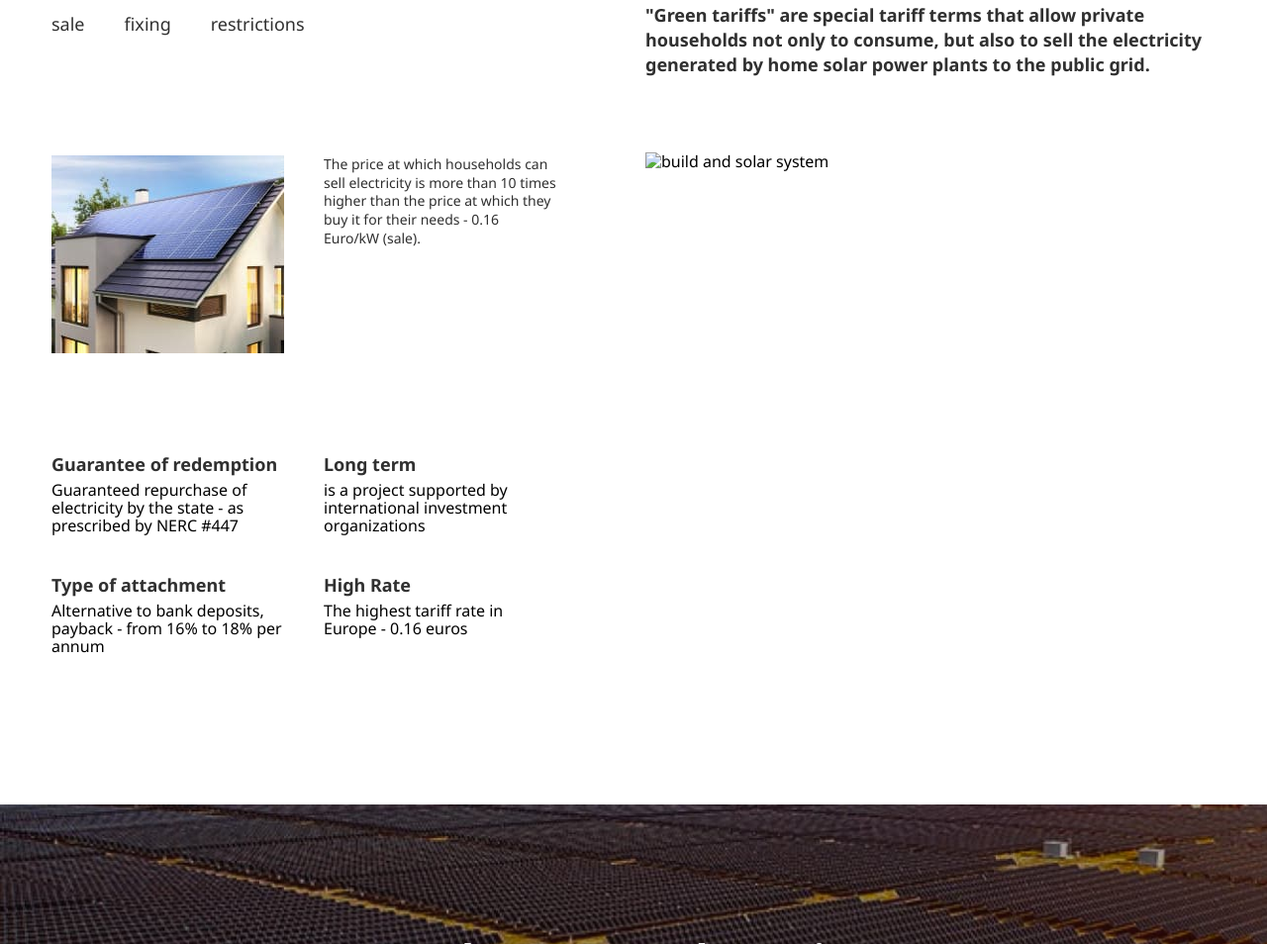
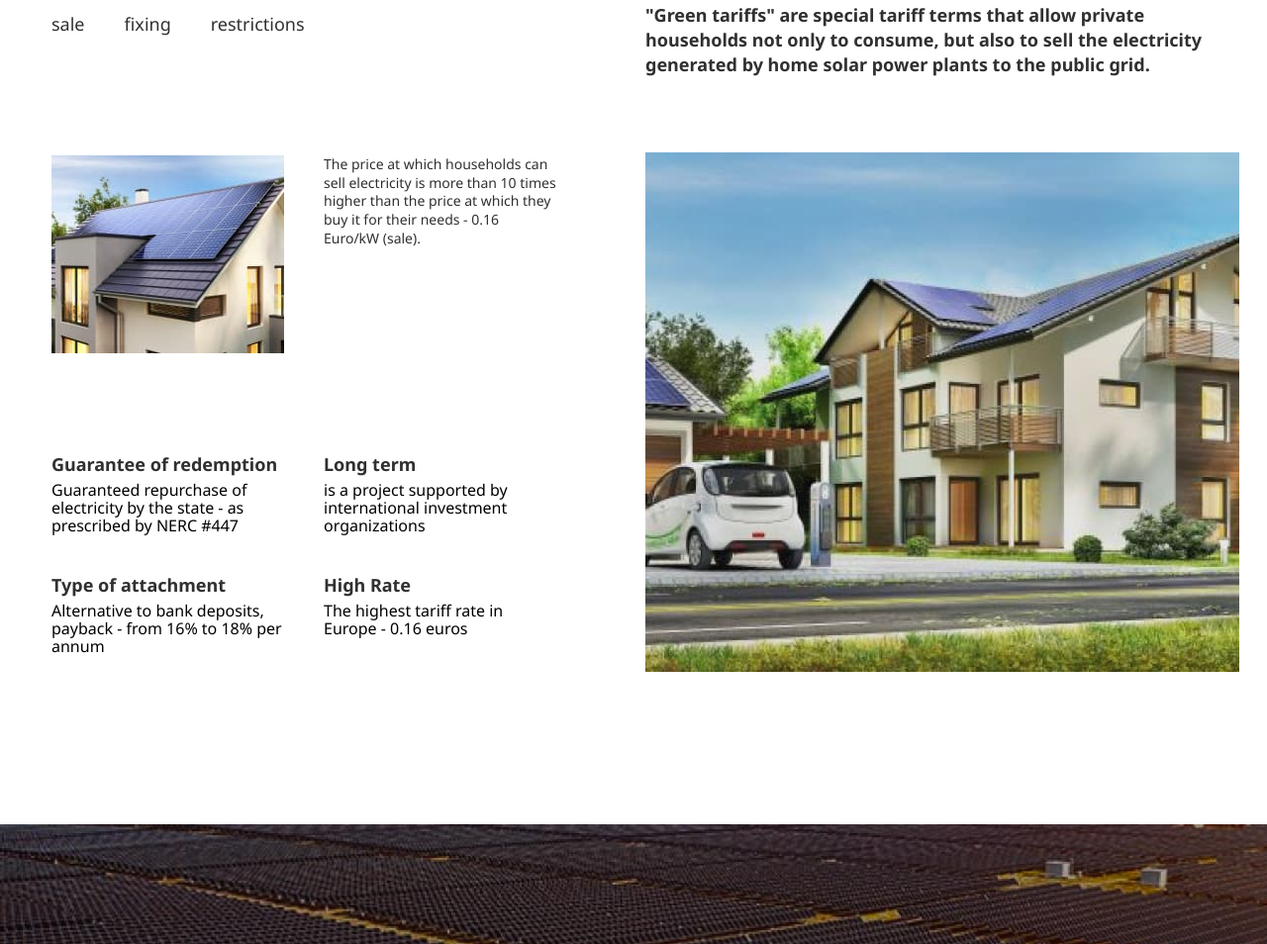
Before and after one commit to IvashenkoSasha/pet-proj-solar, a plain HTML site: page index.html in a window 1280 px wide. Shown: the part 2104-3058 px from the top of the page at 99% size. Drawn offline with nearby package versions, Linux system fonts and the light colour scheme; files whose address does not match are found by name.

Commit message:
Update index.html

```diff
--- a/index.html
+++ b/index.html
@@ -120,7 +120,7 @@
                 <p class="text-about-green-tar">"Green tariffs" are special tariff terms that allow private
                     households not only to consume, but also to sell the electricity generated by home solar power
                     plants to the public grid.</p>
-                <img class="green-tar-right-img" src"./images/green-tar-right-img.jpg" alt="build and solar system">
+                <img class="green-tar-right-img" src="./images/green-tar-right-img.jpg" alt="build and solar system">
             </div>
 
         </div>
```
